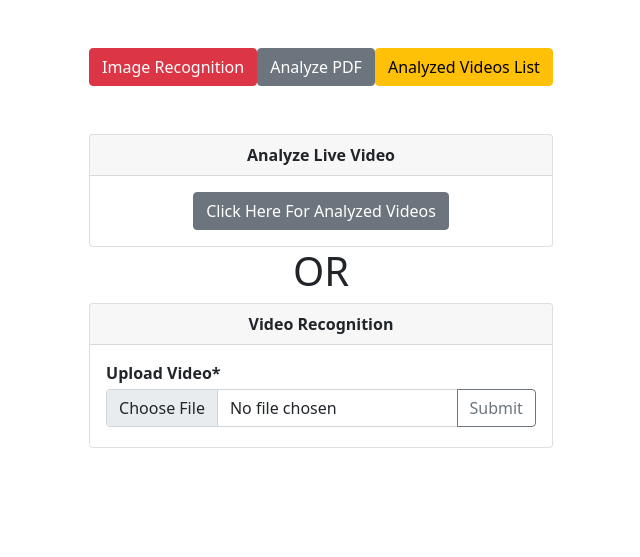
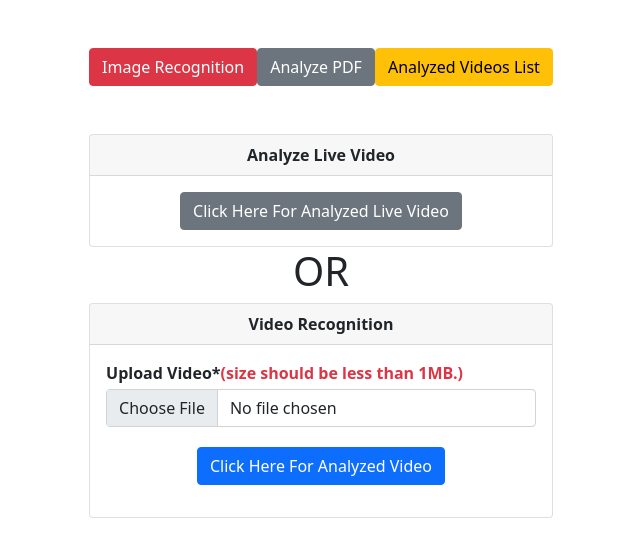
Before and after one commit to knowledgehubnow/video_analysis_frontend, a Django app: page / in a window 1280 px wide. Shown: the top 557 px of the page, without its empty margins (319-959 px from the left). Run offline with Django 4.2, Linux system fonts and the light colour scheme; parts of the project's set-up code (start-up, migrations or seed data) failed here and were passed over.

Commit message:
change in frontend

```diff
--- a/templates/upload.html
+++ b/templates/upload.html
@@ -23,7 +23,7 @@
                         Analyze Live Video
                     </div>
                     <div class="card-body text-center">
-                        <a href="#"><button type="button" class="btn btn-secondary" onclick="showSpinner()">Click Here For Analyzed Videos</button></a>
+                        <a href="#"><button type="button" class="btn btn-secondary" onclick="showSpinner()">Click Here For Analyzed Live Video</button></a>
                     </div>
                 </div>
                 <h1 class="text-center">OR</h1>
@@ -34,10 +34,13 @@
                     <div class="card-body">
                         <form method="post" enctype="multipart/form-data" action="{% url 'scan_face' %}" onsubmit="showSpinner()">
                             {% csrf_token %}
-                            <label class="input fw-bold" for="inputGroupFile01">Upload Video*</label>
+                            <label class="input fw-bold" for="inputGroupFile01">Upload Video*<span class="text-danger">(size should be less than 1MB.)</span></label>
                             <div class="input-group my-1">
                                 <input type="file" class="form-control" id="inputGroupFile04" name="video" accept="video/*" aria-describedby="inputGroupFileAddon04" aria-label="Upload" required>
-                                <button class="btn btn-outline-secondary" type="submit" id="inputGroupFileAddon04">Submit</button>
+                                {% comment %} <button class="btn btn-outline-secondary" type="submit" id="inputGroupFileAddon04">Submit</button> {% endcomment %}
+                            </div>
+                            <div class="card-body text-center">
+                                <button class="btn btn-primary" type="submit" id="inputGroupFileAddon04">Click Here For Analyzed Video</button>
                             </div>
                         </form>
                     </div>
```
